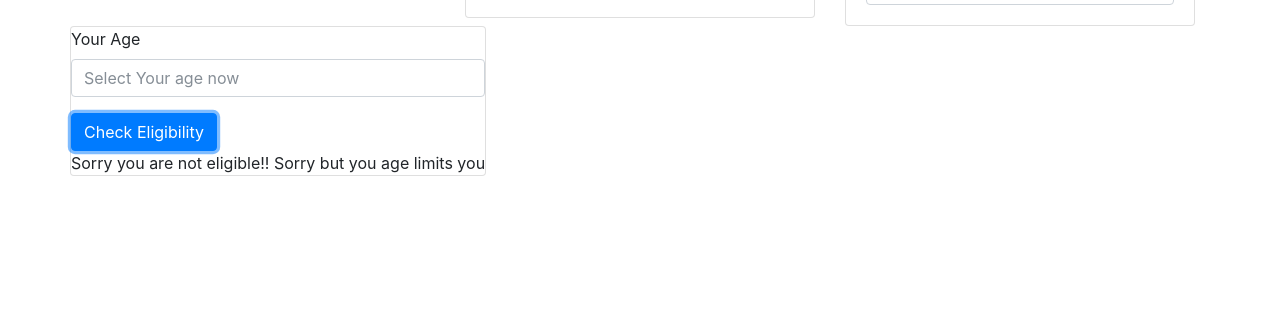
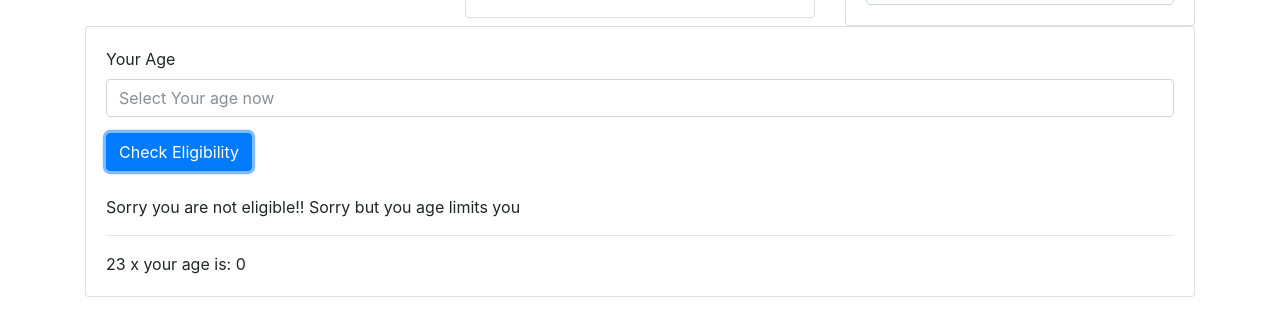
Before and after one commit to NdauwaRafael/Javascript-Fundamentals, a plain HTML site: page about.html in a window 1280 px wide. Both pictures are taken after a click on the button "Check Eligibility". Shown: the part 444-780 px from the top of the page. Drawn offline with nearby package versions, Linux system fonts and the light colour scheme.

Commit message:
Dynamic typing

```diff
--- a/about.html
+++ b/about.html
@@ -51,7 +51,8 @@
         </div>
 
         <div class="row">
-          <div class="card" >
+          <div class="col-sm">
+          <div class="card" style="padding:20px;" >
             <form>
               <div class="form-group">
                 <label >Your Age</label>
@@ -60,10 +61,12 @@
 
               <button type="button" onclick="calculate()" class="btn btn-primary">Check Eligibility</button>
             </form>
+            <br>
+              <div id="msg_custom"></div>
+              <hr>
+              <div id="msg_dynamic"></div>
+          </div>
 
-              <div id="msg_custom"></div>
-          </div>
-        </div>
       </div>
     </div>
 
@@ -130,9 +133,12 @@
       /*======================================================================
           Promises
       =========================================================================*/
+      var dyn_msg = "This is a dynamic msg";
+      document.getElementById('msg_dynamic').innerHTML= dyn_msg;
       function calculate() {
         var age = document.getElementById('age').value;
         var msg_custom = document.getElementById('msg_custom');
+
 
         // Promise
         var isEligible = new Promise(
@@ -158,6 +164,8 @@
           console.log(error);
           msg_custom.innerHTML=error;
         });
+         dyn_msg = 23;
+        document.getElementById('msg_dynamic').innerHTML=" 23 x your age is:  " +  age * dyn_msg ;
       }
 
 
```
